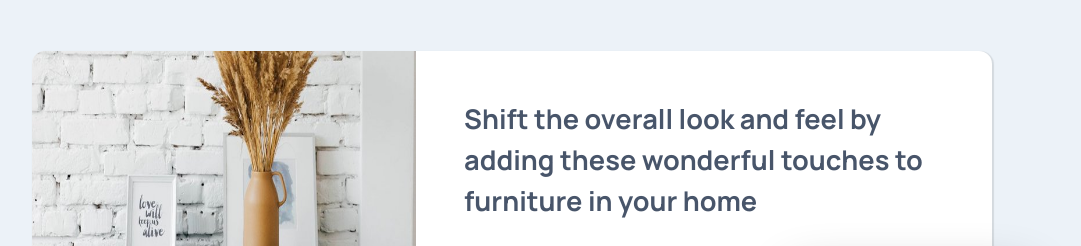
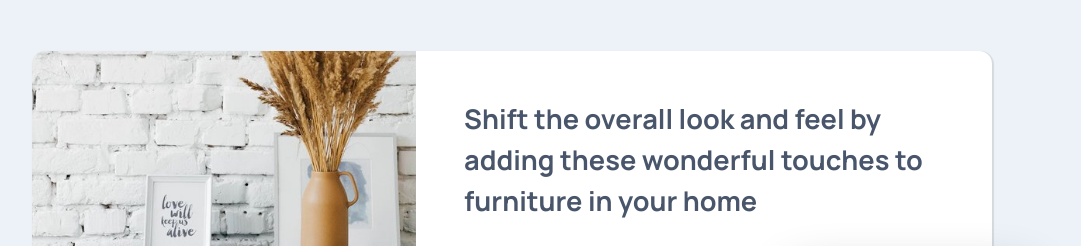
Before and after one commit to FrontendMentor-Lecap/Article-Preview-Component, a plain HTML site: page index.html in a window 1280 px wide. Shown: the part 144-390 px from the top of the page, without its empty margins (128-1209 px from the left). Drawn offline with Linux system fonts and the light colour scheme.

Commit message:
Readme and minor adjustments to image

```diff
--- a/style.css
+++ b/style.css
@@ -31,7 +31,7 @@ article {
   border-radius: 1em;
   box-shadow: 1px 1px 1px 1px rgba(0, 0, 0, 0.1);
   max-width: 60rem;
-  min-height: 21rem;
+  min-height: 19rem;
 }
 
 .article__image {
@@ -39,6 +39,7 @@ article {
   overflow: hidden;
   display: flex;
   align-items: flex-start;
+  position: relative;
 }
 
 .article__image img {
@@ -160,6 +161,8 @@ article {
   }
 
   .article__image img {
+    object-fit: cover;
+    object-position: -1vw;
     height: 100%;
     border-radius: 1em 0 0 1em;
   }
```
Also changed, not shown: images/screenshot.jpg (added), 2 other files.
